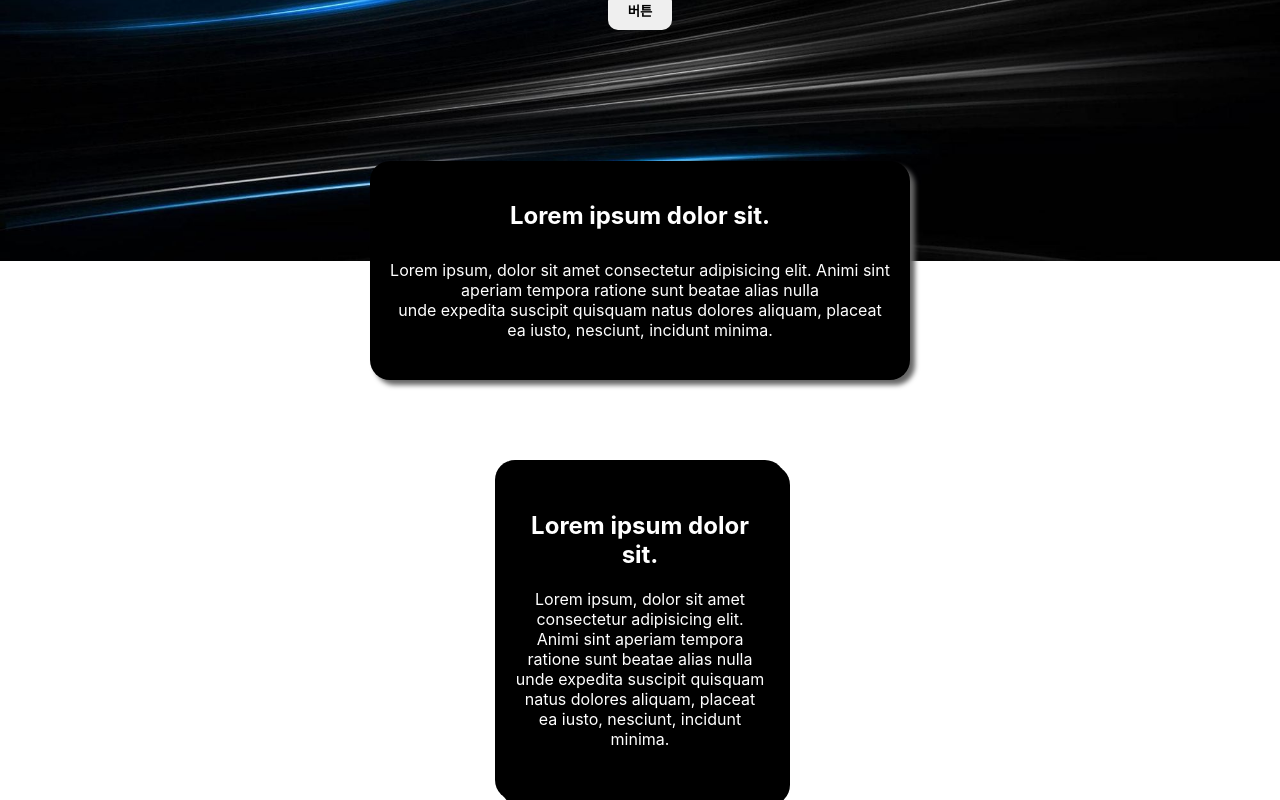
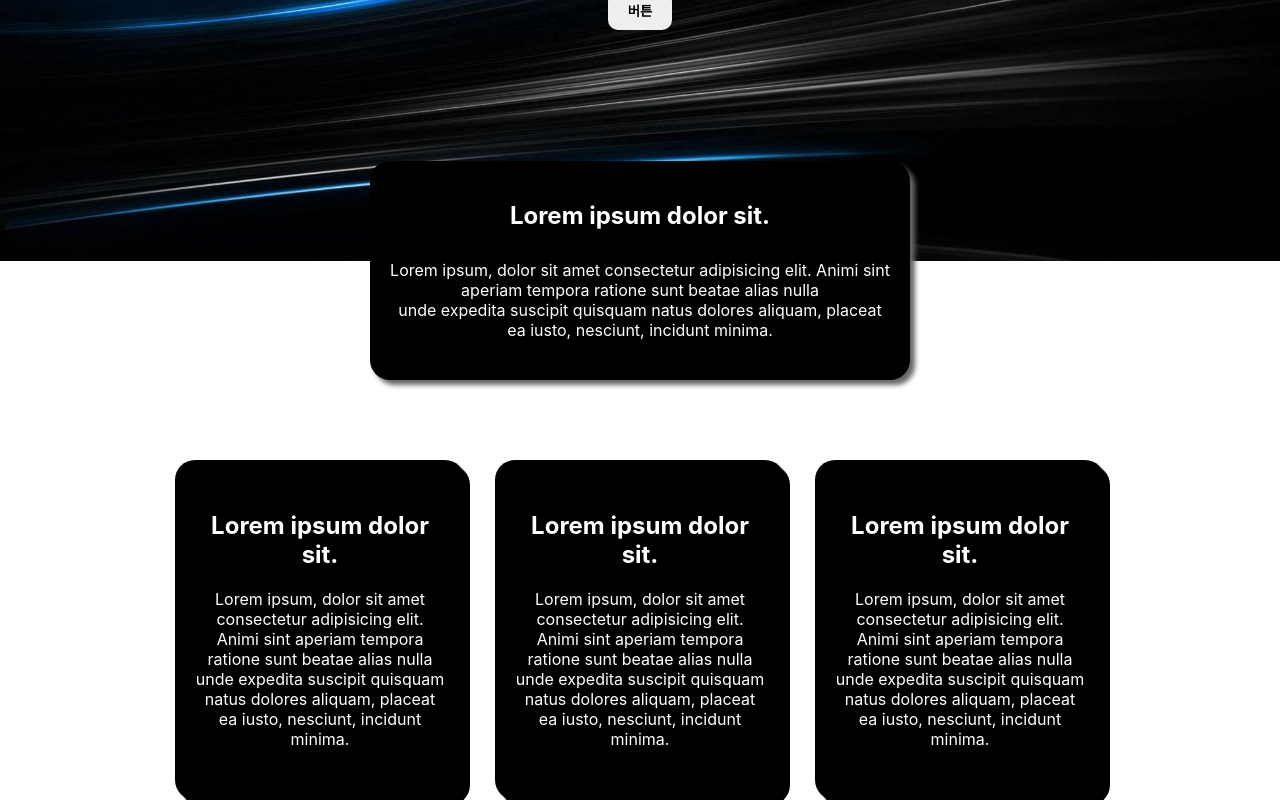
Before and after one commit to JiinArcade/React-Basic2, a React (Create React App) app in the folder reactbasic/: page / in a window 1280 px wide. Shown: the part 414-1214 px from the top of the page. Built offline with nearby package versions, Linux system fonts and the light colour scheme.

Commit message:
🐛 FIX

```diff
--- a/reactbasic/src/App.js
+++ b/reactbasic/src/App.js
@@ -3,6 +3,7 @@ import "./App.css";
 import Header from "./component/Header/Header";
 import Main from "./component/Main/Main"
 import Cards from "./component/Main/Cards";
+import Footer from "./component/Footer/Footer"
 
 function App() {
   return (
@@ -10,6 +11,7 @@ function App() {
       <Header></Header>
       <Main></Main>
       <Cards></Cards>
+      <Footer></Footer>
     </div>
   );
 }
--- a/reactbasic/src/component/Footer/Footer.jsx
+++ b/reactbasic/src/component/Footer/Footer.jsx
@@ -3,7 +3,7 @@ import './Footer.css'
 
 const Footer = () => {
   return (
-    <div>Footer</div>
+    <div></div>
   )
 }
 
--- a/reactbasic/src/component/Header/Header.jsx
+++ b/reactbasic/src/component/Header/Header.jsx
@@ -6,21 +6,21 @@ const Header = () => {
   return (
     <header>
       <nav>
-        <h1 class="logo">
+        <h1 className="logo">
           <a href="./index.html">
-            <img src={logo} alt="logo"/>
+            <img src={logo} alt="logo" />
           </a>
         </h1>
 
-        <h2 class="visually-hidden">메뉴</h2>
-        <ul class="gnb-list">
-          <li class="gnb-item">
+        <h2 className="visually-hidden">메뉴</h2>
+        <ul className="gnb-list">
+          <li className="gnb-item">
             <a href="./menu1.html">menu1</a>
           </li>
-          <li class="gnb-item">
+          <li className="gnb-item">
             <a href="./menu2.html">menu2</a>
           </li>
-          <li class="gnb-item">
+          <li className="gnb-item">
             <a href="./menu3.html">menu3</a>
           </li>
         </ul>
--- a/reactbasic/src/component/Main/Cards.jsx
+++ b/reactbasic/src/component/Main/Cards.jsx
@@ -4,15 +4,23 @@ import './Cards.css'
 const Cards = () => {
   return (
     <section class="post-box">
-      <div class="post-card">
-        <h2>Lorem ipsum dolor sit.</h2>
-        <p class="post-card-txt">
-          Lorem ipsum, dolor sit amet consectetur adipisicing elit. Animi sint aperiam tempora ratione sunt beatae alias nulla<br />
-          unde expedita suscipit quisquam natus dolores aliquam, placeat ea iusto, nesciunt, incidunt minima.
-        </p>
-      </div>
+      <Card></Card>
+      <Card></Card>
+      <Card></Card>
     </section>
   )
 }
 
+function Card() {
+  return (
+    <div className="post-card">
+      <h2>Lorem ipsum dolor sit.</h2>
+      <p className="post-card-txt">
+        Lorem ipsum, dolor sit amet consectetur adipisicing elit. Animi sint aperiam tempora ratione sunt beatae alias nulla<br />
+        unde expedita suscipit quisquam natus dolores aliquam, placeat ea iusto, nesciunt, incidunt minima.
+      </p>
+    </div>
+  )
+}
+
 export default Cards
```
